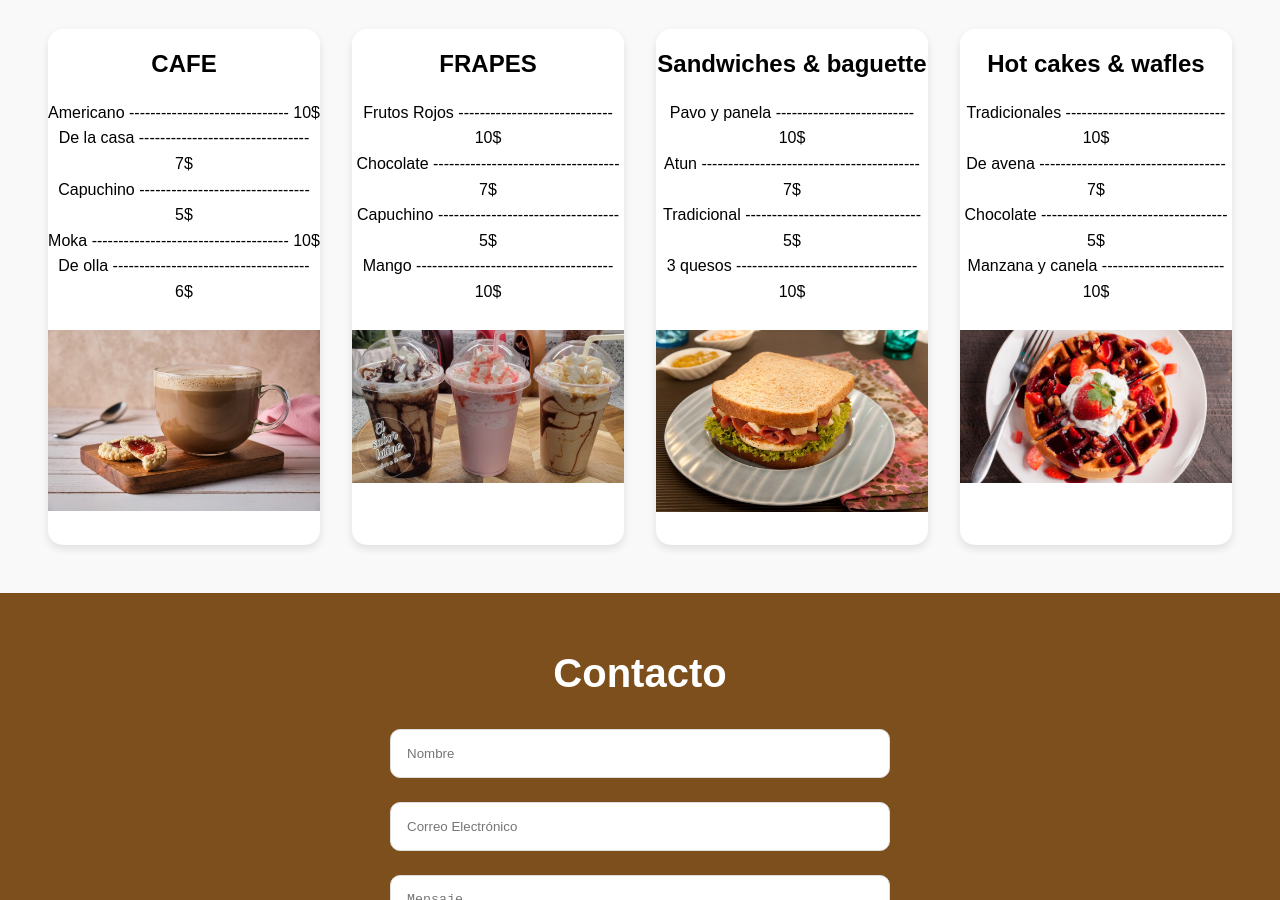
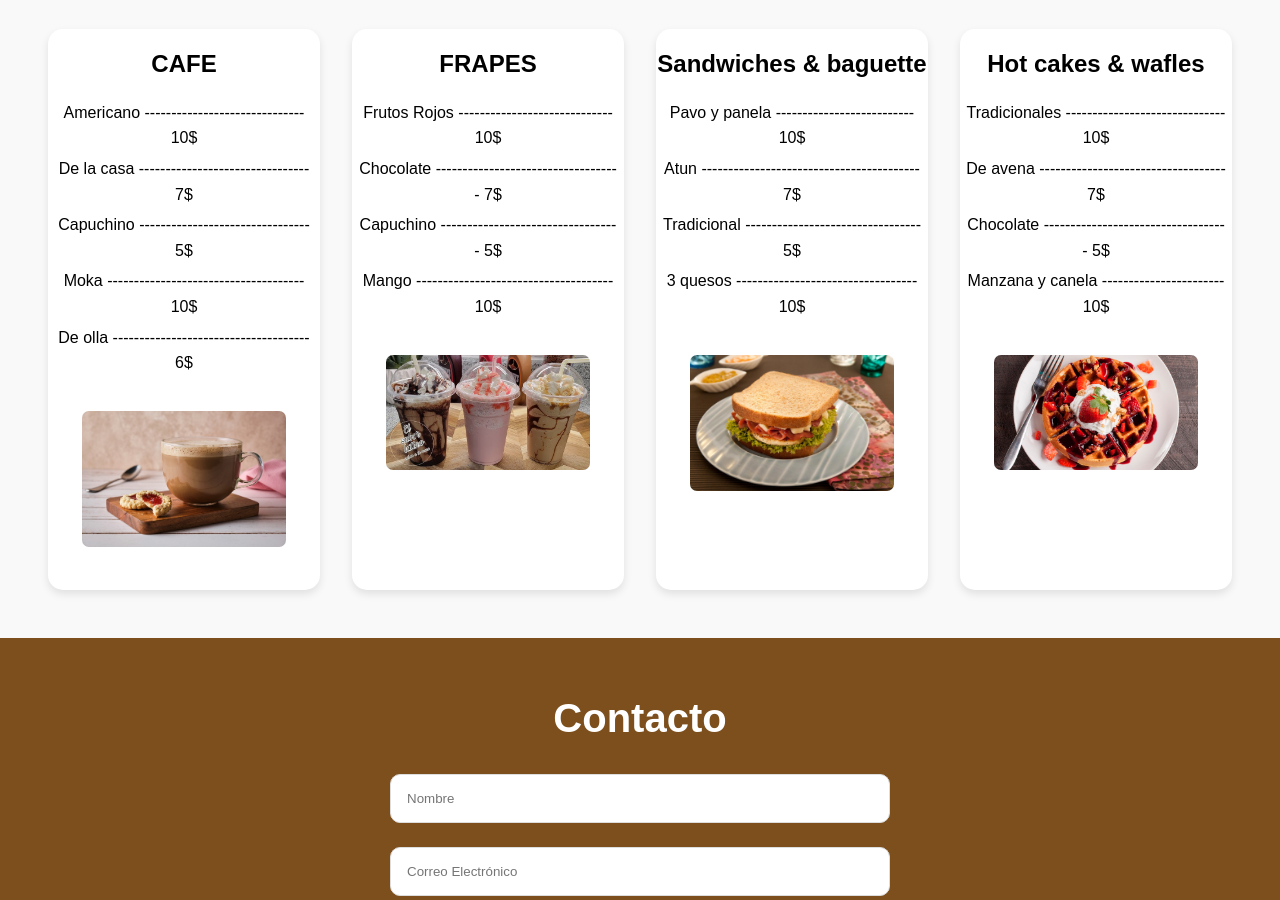
Before and after one commit to cristhian-sanchez/Mi-proyecto-1, a plain HTML site: page index.html in a window 1280 px wide. Shown: the part 905-1805 px from the top of the page. Drawn offline with Linux system fonts and the light colour scheme.

Commit message:
Update styles.css

```diff
--- a/styles.css
+++ b/styles.css
@@ -132,8 +132,9 @@ body {
 }
 
 .card img {
-    width: 100%;
+    width: 75%;
     height: auto;
+    border-radius: 7px;
 }
 
 .card h3 {
@@ -144,6 +145,9 @@ body {
 .card p {
     padding: 0 1rem 1rem;
     font-size: 0.9rem;
+}
+.card li {
+    margin: 5px;
 }
 
 /* Seccion de contacto */
```
